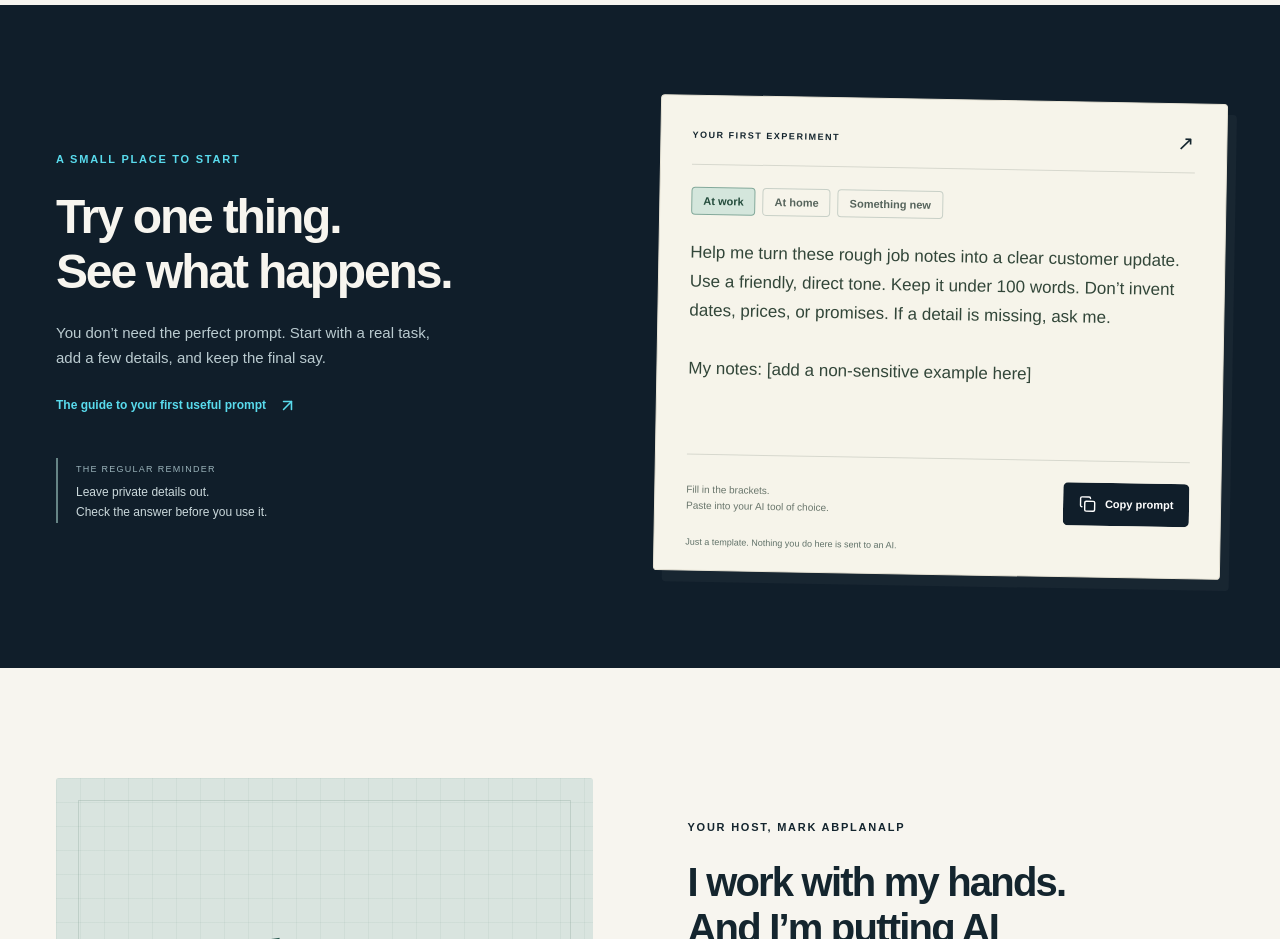
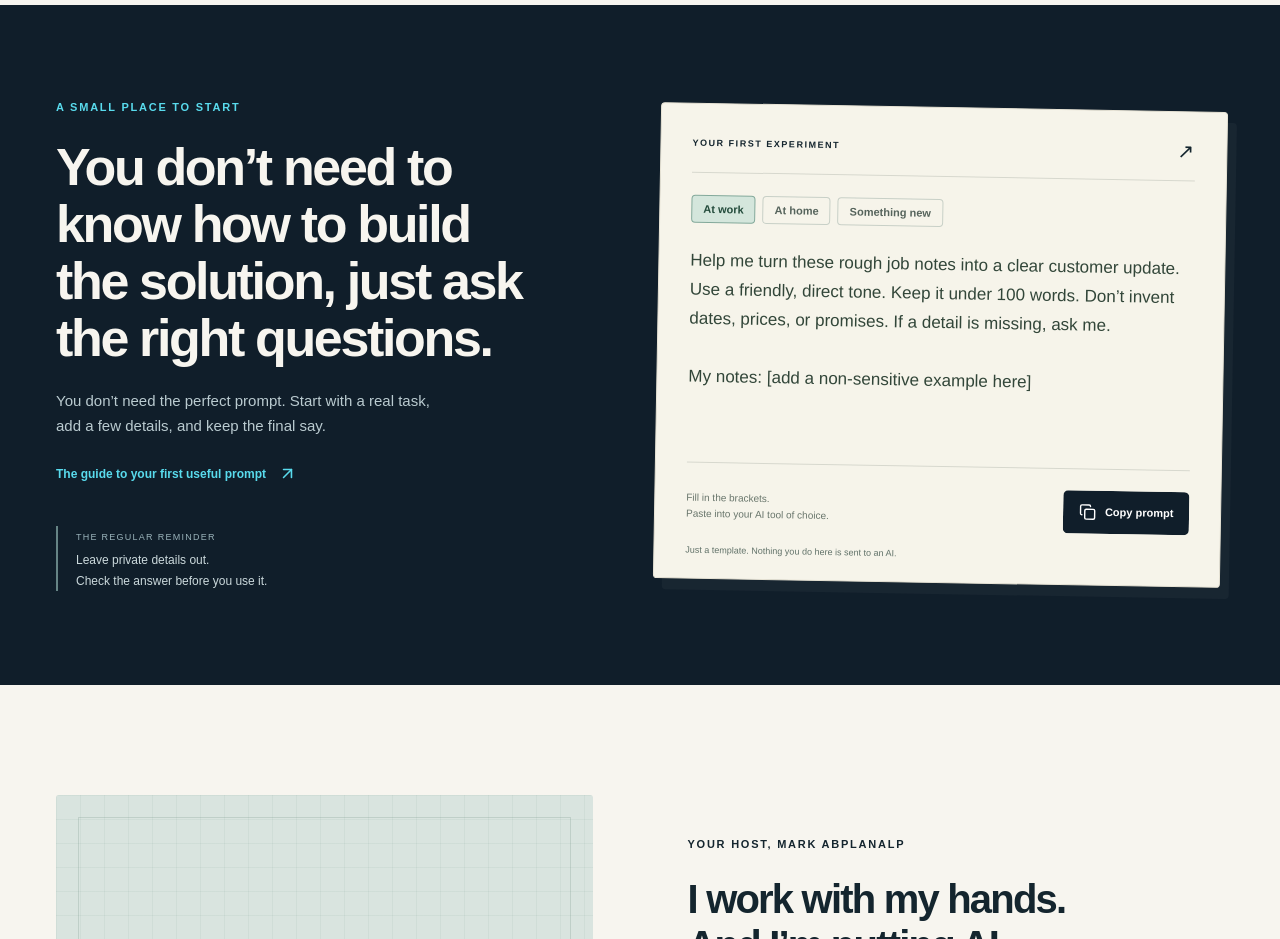
Before and after one commit to Unchainedmindprompts/the-regular-ai-guy, a Next.js app: page / in a window 1280 px wide. Shown: the part 2720-3659 px from the top of the page. Built offline with nearby package versions, Linux system fonts and the light colour scheme.

Commit message:
Preview prominent outcome-first prompt headline

```diff
--- a/src/app/globals.css
+++ b/src/app/globals.css
@@ -795,8 +795,10 @@ p {
   color: var(--cyan);
 }
 .prompt-context h2 {
-  font-size: 48px;
-  line-height: 1.13;
+  font-size: 52px;
+  font-weight: 800;
+  line-height: 1.1;
+  text-wrap: balance;
 }
 .prompt-context > p {
   max-width: 380px;
--- a/src/components/prompt-lab.tsx
+++ b/src/components/prompt-lab.tsx
@@ -42,13 +42,12 @@ export function PromptLab() {
     }
   }
   return (
-    <div className="prompt-lab">
+    <div className="prompt-lab" id="first-prompt">
       <div className="prompt-context">
         <span className="eyebrow">A SMALL PLACE TO START</span>
         <h2>
-          Try one thing.
-          <br />
-          See what happens.
+          You don’t need to know how to build the solution, just ask the right
+          questions.
         </h2>
         <p>
           You don’t need the perfect prompt. Start with a real task, add a few
```
Also changed, not shown: 1 other file (tests, documents, lock files or other folders).
